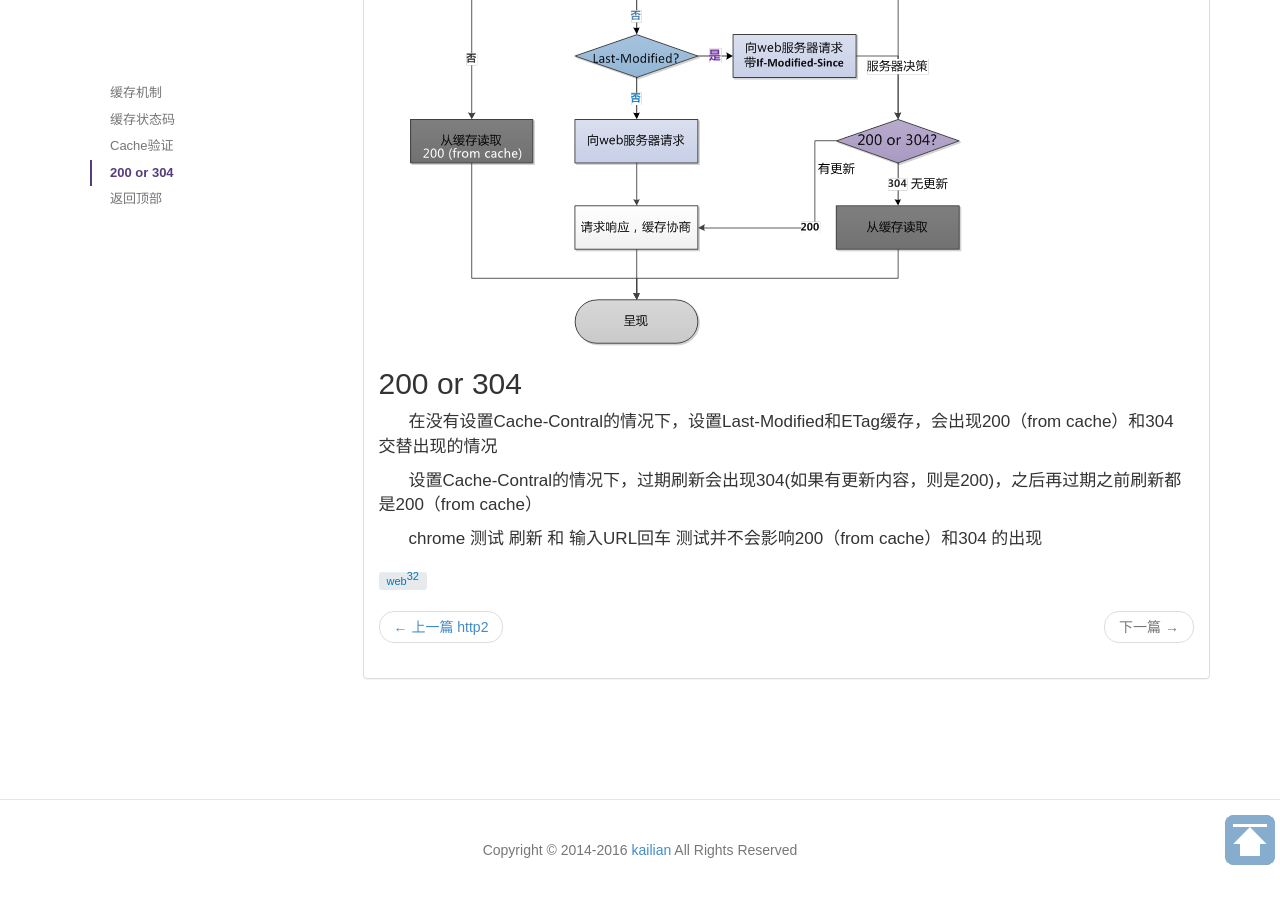
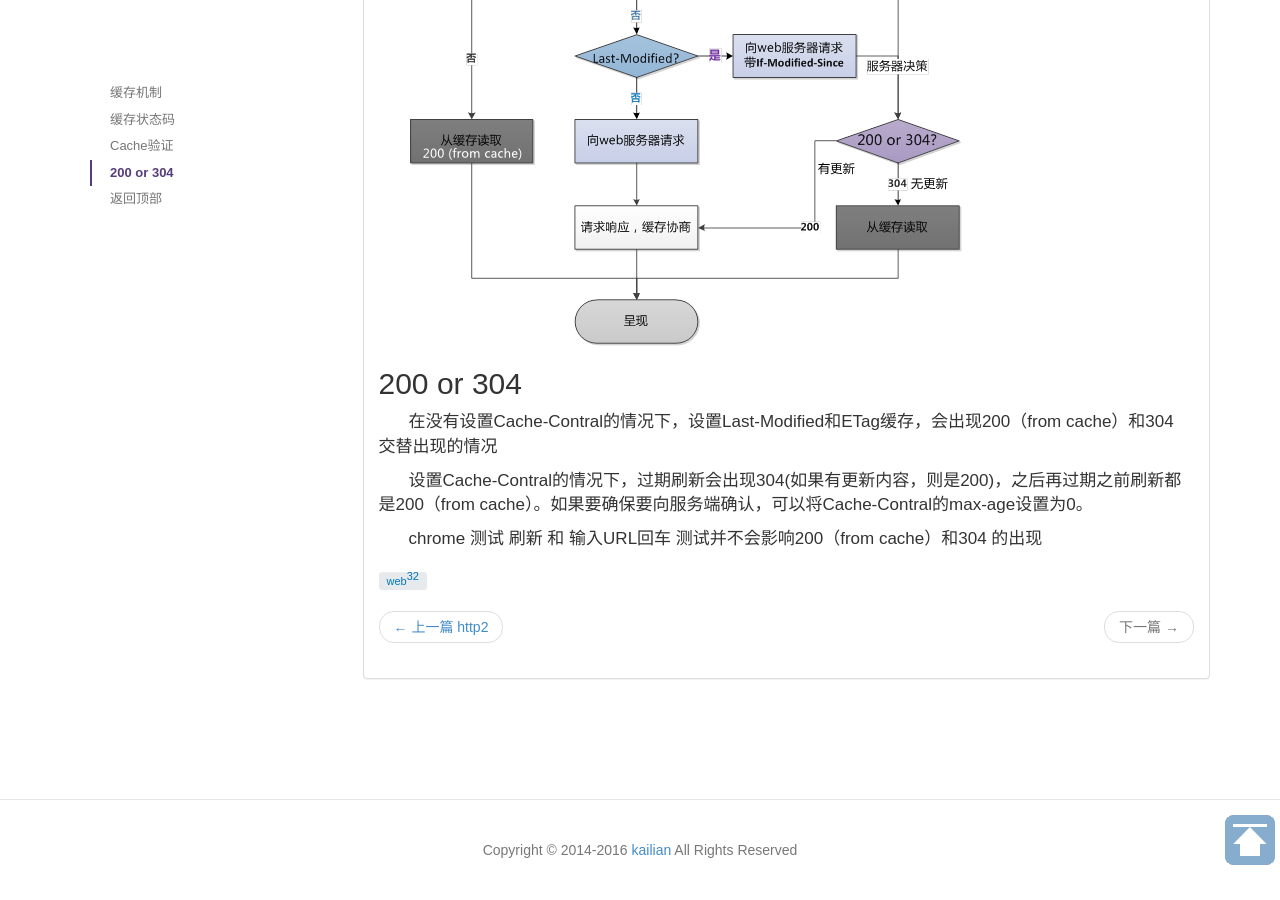
Before and after one commit to kailian/kailian.github.io, a Jekyll site: the page built from _posts/2016-07-17-web-cache.md, in a window 1280 px wide and 900 px high, scrolled down 1609 px. Built offline with Jekyll 4.4.1, drawn with Linux system fonts in a browser that asks for light colours; comment, search, counter and statistics services are not loaded.

Commit message:
【文章】增加304确认

```diff
--- a/_posts/2016-07-17-web-cache.md
+++ b/_posts/2016-07-17-web-cache.md
@@ -74,6 +74,6 @@ If-None-Match:"578ba64c-7ddf"
 
 在没有设置Cache-Contral的情况下，设置Last-Modified和ETag缓存，会出现200（from cache）和304 交替出现的情况
 
-设置Cache-Contral的情况下，过期刷新会出现304(如果有更新内容，则是200)，之后再过期之前刷新都是200（from cache）
+设置Cache-Contral的情况下，过期刷新会出现304(如果有更新内容，则是200)，之后再过期之前刷新都是200（from cache）。如果要确保要向服务端确认，可以将Cache-Contral的max-age设置为0。
 
 chrome 测试 刷新 和 输入URL回车 测试并不会影响200（from cache）和304 的出现
```
